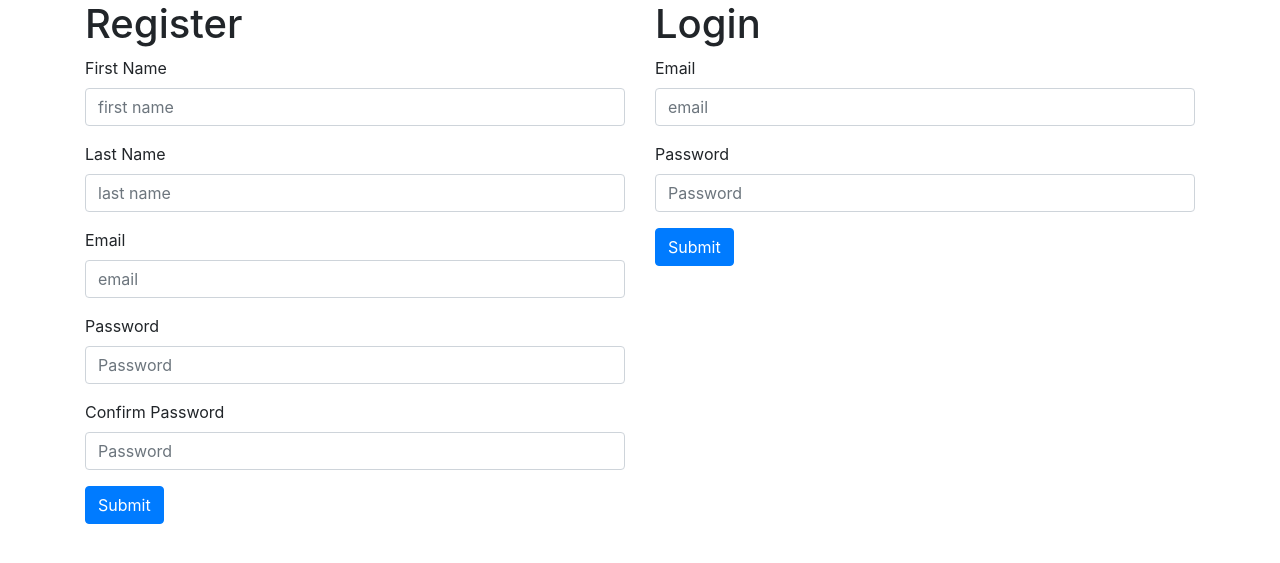
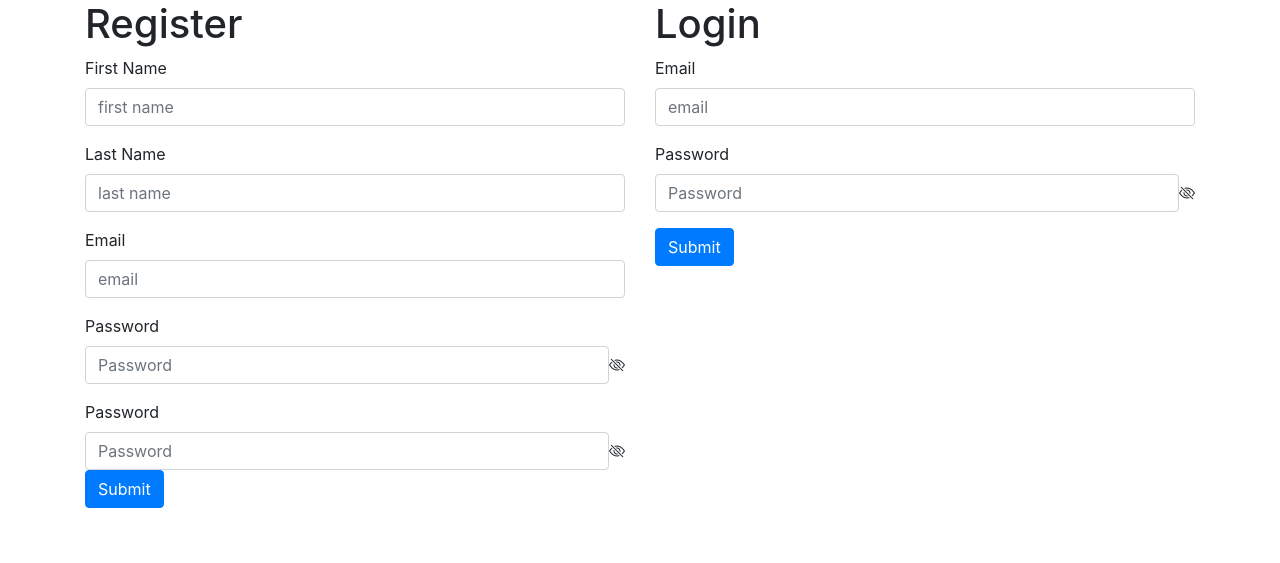
Before and after one commit to MikiWagnr/python_stack, a Flask app: page / in a window 1280 px wide. Shown: the top 563 px of the page. Run offline with Flask 2, Linux system fonts and the light colour scheme; some libraries are stand-ins or nearby versions.

Commit message:
added password view toggle buttons

```diff
--- /dev/null
+++ b/flask_mysql/blet_review/recipes/flask_app/static/style.css
@@ -0,0 +1,5 @@
+.pwtoggle{
+    display: flex;
+    align-items: center;
+    justify-content: center;
+}
--- a/flask_mysql/blet_review/recipes/flask_app/templates/index.html
+++ b/flask_mysql/blet_review/recipes/flask_app/templates/index.html
@@ -5,7 +5,9 @@
     <meta http-equiv="X-UA-Compatible" content="IE=edge">
     <meta name="viewport" content="width=device-width, initial-scale=1.0">
     <link rel="stylesheet" href="https://cdn.jsdelivr.net/npm/bootstrap@4.0.0/dist/css/bootstrap.min.css" integrity="sha384-Gn5384xqQ1aoWXA+058RXPxPg6fy4IWvTNh0E263XmFcJlSAwiGgFAW/dAiS6JXm" crossorigin="anonymous">
-    <title>index</title>
+    <link rel="stylesheet" href="https://cdn.jsdelivr.net/npm/bootstrap-icons@1.3.0/font/bootstrap-icons.css" />
+    <link rel="stylesheet" href="static/style.css">
+    <title>login</title>
 </head>
 <body>
     <div class="container">
@@ -33,12 +35,16 @@
                     <input type="text" class="form-control" placeholder="email" name="email">
                 </div>
                 <div class="form-group">
-                    <label>Password</label>
-                    <input type="password" class="form-control" placeholder="Password" " name="password">
+                    <label for="password">Password</label>
+                    <div class="pwtoggle">
+                        <input type="password" class="form-control" placeholder="Password" name="password" id="password1">
+                        <i class="bi bi-eye-slash" id="togglePassword1" onclick="togglePassword('#password1', 1)"></i>
+                    </div>
                 </div>
-                <div class="form-group">
-                    <label>Confirm Password</label>
-                    <input type="password" class="form-control" placeholder="Password" name="confirm-password">
+                <label for="password">Password</label>
+                <div class="pwtoggle">
+                    <input type="password" class="form-control" placeholder="Password" name="confirm-password" id="password2">
+                    <i class="bi bi-eye-slash" id="togglePassword2" onclick="togglePassword('#password2', 2)"></i>
                 </div>
                 <button type="submit" class="btn btn-primary">Submit</button>
                 </form>
@@ -58,13 +64,34 @@
                     <input type="text" class="form-control" placeholder="email" name="email">
                 </div>
                 <div class="form-group">
-                    <label>Password</label>
-                        <input type="password" class="form-control" placeholder="Password" name="password">
+                    <label for="password">Password</label>
+                    <div class="pwtoggle">
+                        <input type="password" class="form-control" placeholder="Password" name="password" id="password3">
+                        <i class="bi bi-eye-slash" id="togglePassword3" onclick="togglePassword('#password3', 3)"></i>
+                    </div>
                 </div>
                 <button type="submit" class="btn btn-primary">Submit</button>
                 </form>
             </div>
         </div>
     </div>
+    <script>
+        function togglePassword(element,val){
+            const password = document.querySelector(element);
+                // Toggle the type attribute using
+                // getAttribure() method
+                const type = password
+                    .getAttribute('type') === 'password' ?
+                    'text' : 'password';
+
+                password.setAttribute('type', type);
+                console.log(document.querySelector(element))
+
+                document.querySelector('#togglePassword-'+ val).classList.toggle('bi-eye-slash')
+                document.querySelector('#togglePassword-'+ val).classList.toggle('bi-eye')
+                // Toggle the eye and bi-eye icon
+
+        }
+    </script>
 </body>
 </html>
```
Also changed, not shown: 2 other files.
